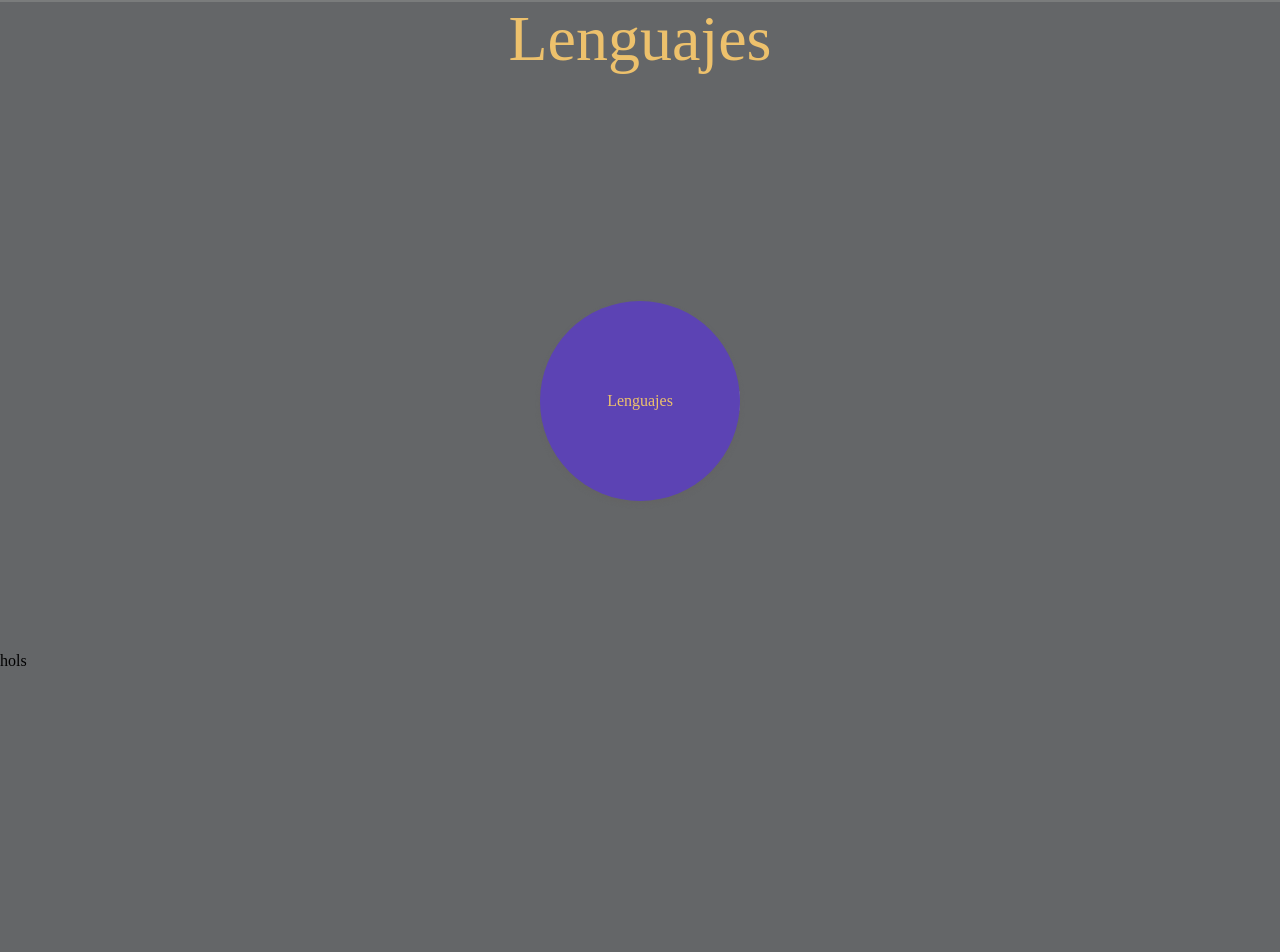
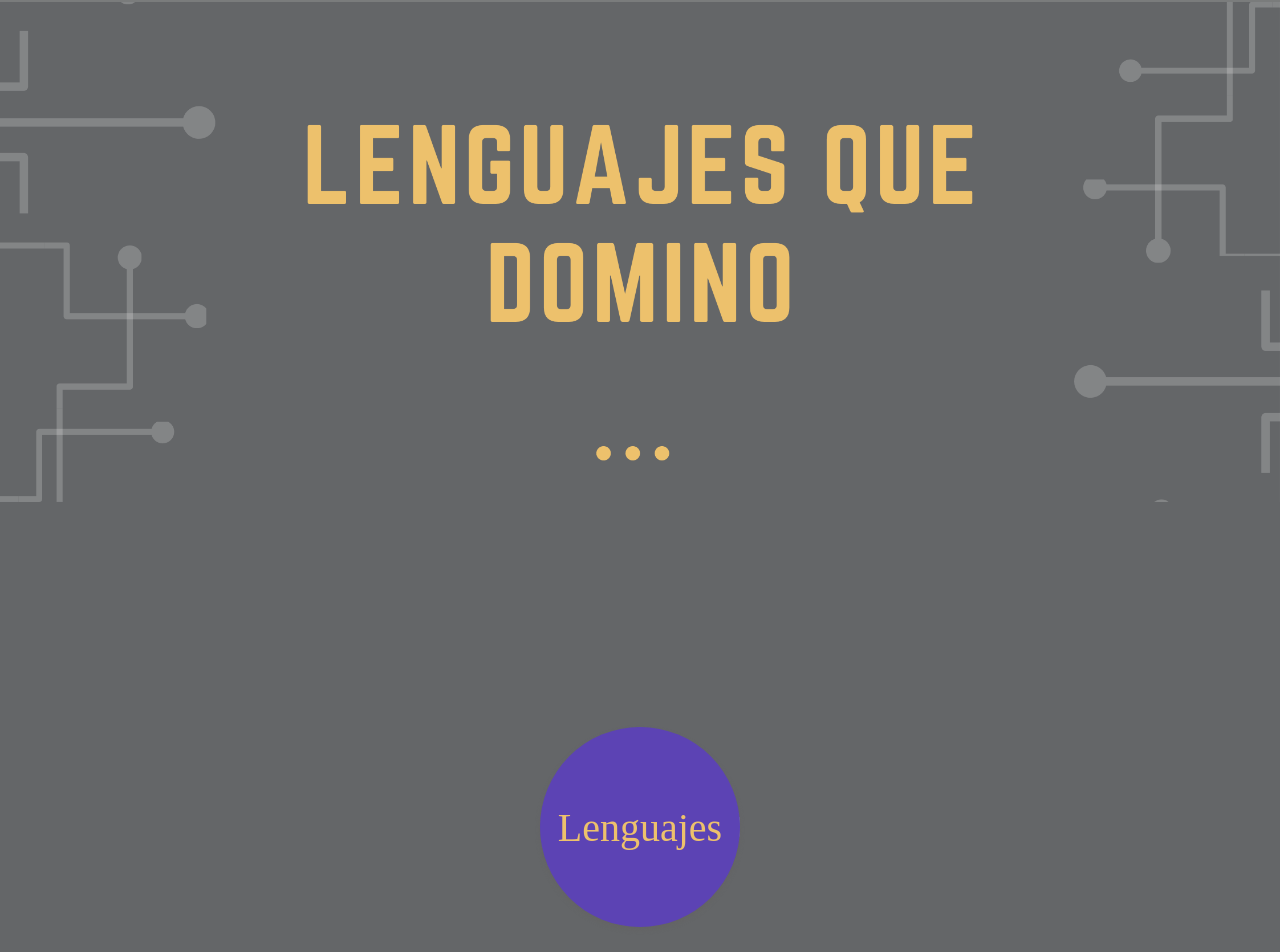
Before and after one commit to Franco-611/Portafolio-Df, a React (Vite) app: page / in a window 1280 px wide. Shown: the part 2567-3519 px from the top of the page. Built offline with nearby package versions, Linux system fonts and the light colour scheme.

Commit message:
Lenguajes

```diff
--- a/src/App.css
+++ b/src/App.css
@@ -6,7 +6,7 @@
   border-radius: 2px;
 }
 ::-webkit-scrollbar-thumb {
-  background: rgb(100, 100, 100);
+  background: rgb(56, 56, 56);
   border-radius: 2px;
 }
 .App {
@@ -66,6 +66,15 @@
   background-repeat: no-repeat;
   background-attachment: fixed;
 }
+.TitLenguajes{
+  width: 100vw;
+  height: 500px;
+  background-image: url('../img/lenguajes.png');
+  background-size: cover;
+  background-position: center;
+  background-repeat: no-repeat;
+  background-attachment: fixed;
+}
 .PROY{
   display: flex;
   flex-direction: column;
@@ -90,6 +99,7 @@
   height: 450px;
   border-radius: 100px;
   display: flex;
+  flex-direction: row;
   justify-content: center;
   align-items: center;
 }
@@ -124,7 +134,8 @@
   box-shadow: 0 3px 4px rgb(100, 100, 100);
   transition: transform 1s;
   font-family:cursive;
-  color:#EDC16C
+  color:#EDC16C;
+  font-size: 250%;
 }
 .menu.active .opt{
   transform: rotate(360deg);
@@ -134,3 +145,40 @@
   height: 650px;
   background-color: #646668;
 }
+li div{
+  width: 100px;
+  height: 100px;
+  border-radius: 100px;
+}
+.menu .lista .tit{
+  color:#646668;
+  font-size: 1px;
+}
+.menu .lista1 .tit{
+  color:#646668;
+  font-size: 1px;
+}
+.menu.active .lista{
+  width: 800px;
+  height: 250px;
+  background-color: #7a7c7c;
+  border-radius: 15px;
+  transform: translateX(240%);
+  padding-bottom: 20px;
+}
+.menu.active .lista1{
+  width: 800px;
+  height: 250px;
+  background-color: #7a7c7c;
+  border-radius: 15px;
+  transform: translateX(-240%);
+  padding-bottom: 20px;
+}
+.menu.active .lista .tit{
+  color: #edb16c;
+  font-size:200%;
+}
+.menu.active .lista1 .tit{
+  color: #edb16c;
+  font-size:200%;
+}
--- a/src/App.jsx
+++ b/src/App.jsx
@@ -61,22 +61,33 @@ function App() {
         <text className='text'>Proyectos</text>
         <Carusel/>
       </div>
+      <div className='TitLenguajes'/>
       <div className='LENGUA'>
-        <text className='text'>Lenguajes</text>
+        <text className='text'></text>
         <div className='menu'>
           <div className='opt' onClick={toggle}>Lenguajes</div>
           <li style={{backgroundImage: `url(${java})`, backgroundSize: 'cover', backgroundPosition: 'center'}}> </li>
-          <li style={{backgroundImage: `url(${css})`, backgroundSize: 'cover', backgroundPosition:'center', backgroundRepeat:'no-repeat'}}></li>
-          <li style={{backgroundImage: `url(${pyth})`, backgroundSize: 'cover', backgroundPosition: 'center'}}></li>
-          <li style={{backgroundImage: `url(${cplus})`, backgroundSize: 'cover', backgroundPosition: 'center'}}></li>
-          <li style={{backgroundImage: `url(${cc})`, backgroundSize: 'cover', backgroundPosition: 'center'}}></li>
-          <li style={{backgroundImage: `url(${js})`, backgroundSize: '90%', backgroundPosition: 'center'}}></li>
-          <li style={{backgroundImage: `url(${html})`, backgroundSize: '90%', backgroundPosition:'center', backgroundRepeat:'no-repeat'}}></li>
-          <li style={{backgroundImage: `url(${sql})`, backgroundSize: '90%', backgroundPosition:'center', backgroundRepeat:'no-repeat'}}></li>
+          <li> <div style={{backgroundImage: `url(${css})`, backgroundSize: 'cover', backgroundPosition:'center', backgroundRepeat:'no-repeat', transform: 'rotate(315deg)'}}/></li>
+          <li><div style={{backgroundImage: `url(${pyth})`, backgroundSize: 'cover', backgroundPosition: 'center', transform: 'rotate(270deg)'}} /></li>
+          <li><div style={{backgroundImage: `url(${cplus})`, backgroundSize: 'cover', backgroundPosition: 'center', transform: 'rotate(223deg)'}} /></li>
+          <li><div style={{backgroundImage: `url(${cc})`, backgroundSize: 'cover', backgroundPosition: 'center', transform: 'rotate(180deg)'}}/></li>
+          <li><div style={{backgroundImage: `url(${js})`, backgroundSize: '90%', backgroundPosition: 'center', transform: 'rotate(135deg)'}}/></li>
+          <li><div style={{backgroundImage: `url(${html})`, backgroundSize: '90%', backgroundPosition:'center', backgroundRepeat:'no-repeat', transform: 'rotate(90deg)'}}/></li>
+          <li><div style={{backgroundImage: `url(${sql})`, backgroundSize: '90%', backgroundPosition:'center', backgroundRepeat:'no-repeat', transform: 'rotate(45deg)'}}/></li>
 
-          <div>
+          <div data-aos='fade-right' className='lista'>
+            <div className='tit'>C#</div>
+            <div className='tit'>Java Script</div>
+            <div className='tit'>HTML </div>
+            <div className='tit'>SQL</div>
+          </div>
+          <div data-aos='fade-left' className='lista1'>
+            <div className='tit'>Java</div>
+            <div className='tit'>CSS</div>
+            <div className='tit'>Python</div>
+            <div className='tit'>C++</div>
+          </div>
 
-          </div>
 
         </div>
 
```
Also changed, not shown: img/lenguajes.png (added).
